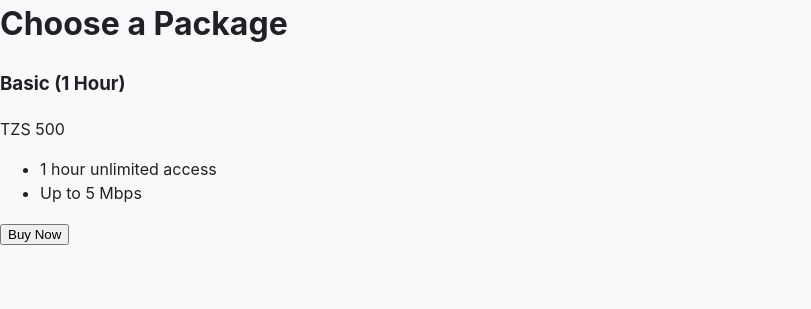
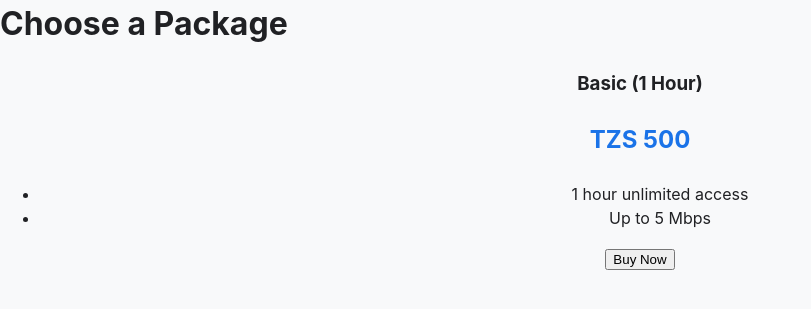
Before and after one commit to cleven12/tz-mpesa-wifi-billing-sys, a Python web app: template templates/payment.html in a window 1280 px wide. Shown: the part 21-330 px from the top of the page, without its empty margins (0-811 px from the left). Run offline with Jinja, Linux system fonts and the light colour scheme; the template is opened without the code that fills it, so the values that code supplies are empty.

Commit message:
style: add card and package-card component styles to style.css

```diff
--- a/static/css/style.css
+++ b/static/css/style.css
@@ -55,3 +55,27 @@ a { color: var(--color-primary); text-decoration: none; }
 a:hover { text-decoration: underline; }
 
 img { max-width: 100%; height: auto; }
+
+/* ── Card Component ────────────────────────────────────────────────────────── */
+.card {
+  background: var(--color-surface);
+  border: 1px solid var(--color-border);
+  border-radius: var(--radius-md);
+  box-shadow: var(--shadow-card);
+  padding: var(--space-lg);
+}
+
+.package-card {
+  /* TODO: extend .card */
+  text-align: center;
+}
+
+.package-card .price {
+  font-size: 1.5rem;
+  font-weight: 700;
+  color: var(--color-primary);
+}
+
+.stat-card {
+  /* TODO: extend .card */
+}
```
